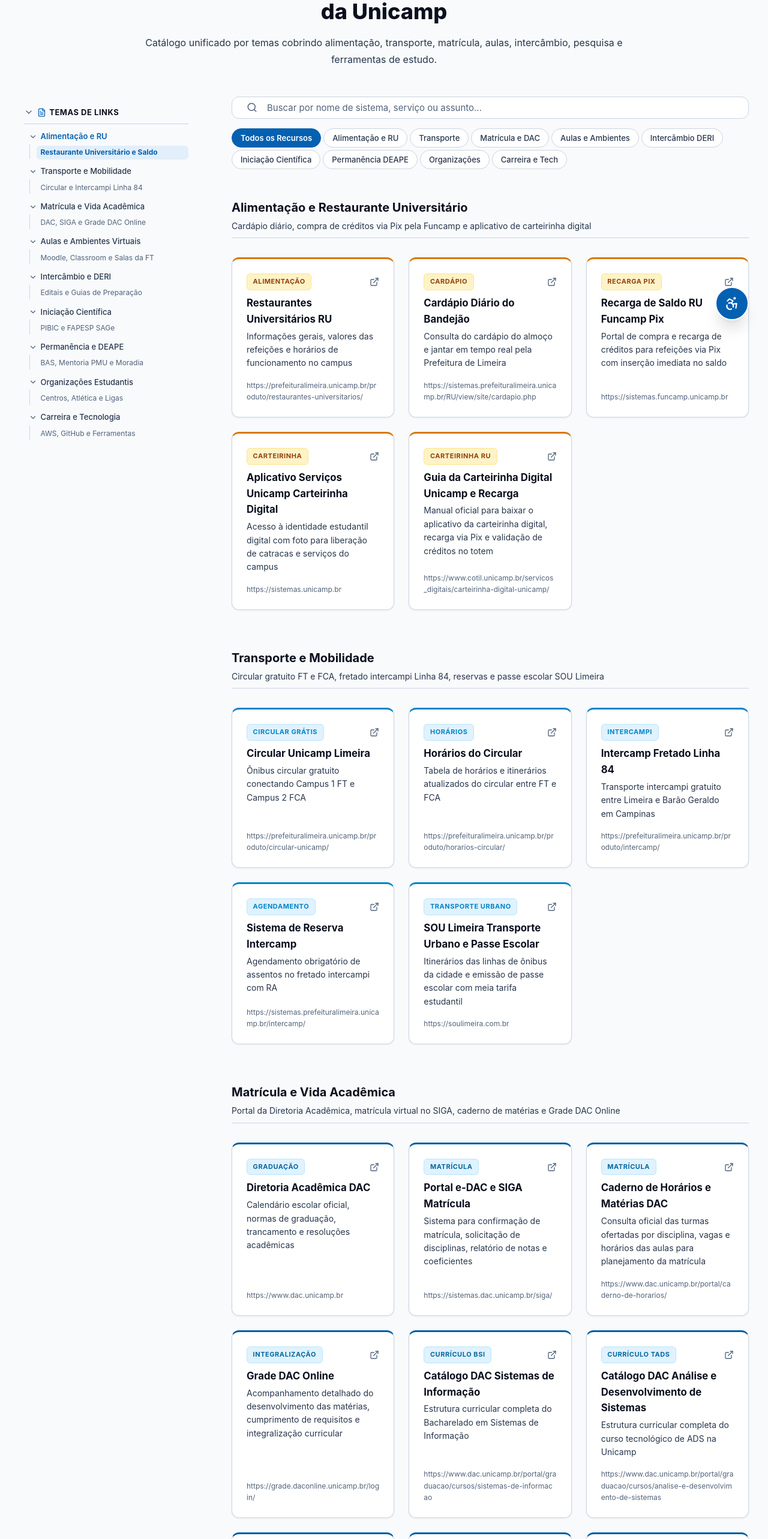
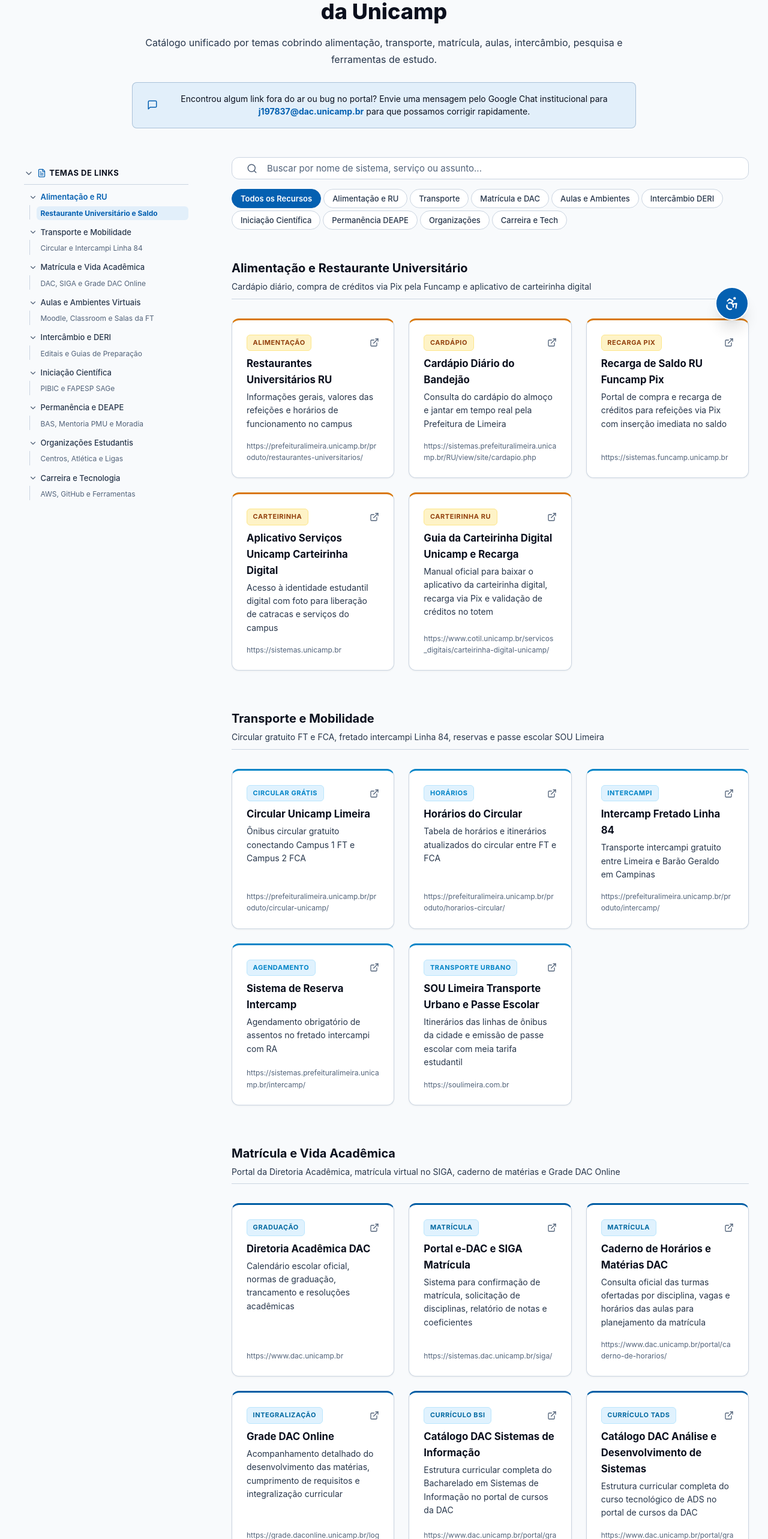
Before and after one commit to JPCalsavara/guia-sobrevivencia-ft, a Next.js app: page /links in a window 1280 px wide. Shown: the part 234-2800 px from the top of the page at 60% size. Built offline with nearby package versions, Linux system fonts and the light colour scheme.

Commit message:
chore(portal): atualizar navegacao da navbar, rodape com canal de contato e links canonicos

```diff
--- a/package.json
+++ b/package.json
@@ -9,7 +9,8 @@
     "lint": "next lint",
     "test": "vitest run",
     "test:watch": "vitest",
-    "vectorize": "node scripts/vectorize-search.mjs"
+    "vectorize": "node scripts/vectorize-search.mjs",
+    "analytics:optimize": "python3 scripts/analytics_optimizer.py"
   },
   "dependencies": {
     "@vercel/analytics": "^2.0.1",
--- a/src/app/carreira/page.tsx
+++ b/src/app/carreira/page.tsx
@@ -1269,7 +1269,7 @@ export default function CarreiraPage() {
                   <ExternalLink size={12} />
                 </a>
                 <a
-                  href="https://www.coursera.org/programs/unicamp-on-coursera"
+                  href="https://www.coursera.org/partners/unicamp"
                   target="_blank"
                   rel="noopener noreferrer"
                   className={`${styles.trackActionBtn} ${styles.green}`}
--- a/src/app/links/links.module.scss
+++ b/src/app/links/links.module.scss
@@ -406,3 +406,31 @@
   font-size: 0.875rem;
   color: var(--text-secondary);
 }
+
+.reportBanner {
+  display: flex;
+  align-items: center;
+  gap: $spacing-md;
+  background-color: var(--ft-blue-soft);
+  border: 1px solid var(--ft-blue-border);
+  border-radius: $radius-md;
+  padding: $spacing-md $spacing-lg;
+  margin-top: $spacing-lg;
+}
+
+.reportIcon {
+  color: var(--ft-blue);
+  flex-shrink: 0;
+}
+
+.reportText {
+  font-size: 0.875rem;
+  color: var(--text-primary);
+  line-height: 1.55;
+  margin: 0;
+
+  strong {
+    color: var(--ft-blue);
+    font-weight: 700;
+  }
+}
--- a/src/app/links/page.tsx
+++ b/src/app/links/page.tsx
@@ -3,7 +3,7 @@
 import React, { useState } from 'react';
 import { motion } from 'framer-motion';
 import { linksData, ResourceLink, LinkCategory } from '@/data/links';
-import { Link2, Search, ExternalLink } from 'lucide-react';
+import { Link2, Search, ExternalLink, MessageSquare } from 'lucide-react';
 import { DocSidebar, TopicItem } from '@/components/DocSidebar/DocSidebar';
 import styles from './links.module.scss';
 
@@ -181,6 +181,14 @@ export default function LinksPage() {
             Catálogo unificado por temas cobrindo alimentação, transporte, matrícula, aulas, intercâmbio, pesquisa e ferramentas de estudo.
           </p>
         </motion.div>
+
+        {/* Banner de Contato e Reporte de Links Quebrados */}
+        <div className={styles.reportBanner}>
+          <MessageSquare size={18} className={styles.reportIcon} aria-hidden="true" />
+          <p className={styles.reportText}>
+            Encontrou algum link fora do ar ou bug no portal? Envie uma mensagem pelo Google Chat institucional para <strong>j197837@dac.unicamp.br</strong> para que possamos corrigir rapidamente.
+          </p>
+        </div>
       </section>
 
       {/* Conteúdo com Barra Lateral Esquerda */}
--- a/src/components/Footer/Footer.module.scss
+++ b/src/components/Footer/Footer.module.scss
@@ -117,10 +117,26 @@
   margin-top: $spacing-3xl;
   padding-top: $spacing-lg;
   border-top: 1px solid var(--border-color);
+  display: flex;
+  flex-direction: column;
+  gap: $spacing-xs;
 }
 
 .copy {
   font-size: 0.8125rem;
   color: var(--text-muted);
   line-height: 1.5;
+  margin: 0;
 }
+
+.bugReport {
+  font-size: 0.8125rem;
+  color: var(--text-secondary);
+  line-height: 1.5;
+  margin: 0;
+
+  strong {
+    color: var(--ft-blue);
+    font-weight: 700;
+  }
+}
--- a/src/components/Footer/Footer.tsx
+++ b/src/components/Footer/Footer.tsx
@@ -120,7 +120,7 @@ export function Footer() {
                 </li>
                 <li>
                   <a
-                    href="https://moodle.unicamp.br"
+                    href="https://moodle.ggte.unicamp.br"
                     target="_blank"
                     rel="noopener noreferrer"
                     aria-label="Moodle Unicamp em nova janela"
@@ -160,6 +160,9 @@ export function Footer() {
           <p className={styles.copy}>
             Guia do Calouro da Faculdade de Tecnologia da Unicamp. Este material é mantido de forma colaborativa e não substitui as normas oficiais publicadas pela Diretoria Acadêmica da Unicamp.
           </p>
+          <p className={styles.bugReport}>
+            Encontrou algum link quebrado ou bug? Envie uma mensagem pelo Google Chat institucional para <strong>j197837@dac.unicamp.br</strong> para reportar problemas e solicitar correções.
+          </p>
         </div>
       </div>
     </footer>
--- a/src/components/Navbar/Navbar.tsx
+++ b/src/components/Navbar/Navbar.tsx
@@ -47,8 +47,8 @@ export function Navbar() {
     { href: '/', label: 'Início', icon: Home },
     { href: '/calouros', label: 'Calouros', icon: GraduationCap },
     { href: '/academico', label: 'Acadêmico', icon: BookOpen },
+    { href: '/carreira', label: 'Carreira', icon: Briefcase },
     { href: '/campus', label: 'Campus', icon: MapPin },
-    { href: '/carreira', label: 'Carreira', icon: Briefcase },
     { href: '/estudos-ia', label: 'IA', icon: Cpu },
     { href: '/links', label: 'Links Úteis', icon: Link2 },
   ];
--- a/src/data/links.ts
+++ b/src/data/links.ts
@@ -139,16 +139,16 @@ export const linksData: ResourceLink[] = [
   {
     id: 'dac-catalogo-bsi',
     title: 'Catálogo DAC Sistemas de Informação',
-    description: 'Estrutura curricular completa do Bacharelado em Sistemas de Informação',
-    url: 'https://www.dac.unicamp.br/portal/graduacao/cursos/sistemas-de-informacao',
+    description: 'Estrutura curricular completa do Bacharelado em Sistemas de Informação no portal de cursos da DAC',
+    url: 'https://www.dac.unicamp.br/portal/graduacao/cursos',
     category: 'matricula',
     badge: 'Currículo BSI',
   },
   {
     id: 'dac-catalogo-tads',
     title: 'Catálogo DAC Análise e Desenvolvimento de Sistemas',
-    description: 'Estrutura curricular completa do curso tecnológico de ADS na Unicamp',
-    url: 'https://www.dac.unicamp.br/portal/graduacao/cursos/analise-e-desenvolvimento-de-sistemas',
+    description: 'Estrutura curricular completa do curso tecnológico de ADS no portal de cursos da DAC',
+    url: 'https://www.dac.unicamp.br/portal/graduacao/cursos',
     category: 'matricula',
     badge: 'Currículo TADS',
   },
@@ -206,7 +206,7 @@ export const linksData: ResourceLink[] = [
     id: 'moodle-unicamp',
     title: 'Moodle Unicamp',
     description: 'Ambiente virtual principal para acesso a slides, apostilas, tarefas e fóruns das disciplinas',
-    url: 'https://moodle.unicamp.br',
+    url: 'https://moodle.ggte.unicamp.br',
     category: 'aulas',
     badge: 'Aulas',
   },
@@ -330,7 +330,7 @@ export const linksData: ResourceLink[] = [
     id: 'prp-pibic',
     title: 'Pró-Reitoria de Pesquisa e PIBIC',
     description: 'Editais anuais de Iniciação Científica com concessão de bolsas do CNPq e modalidades voluntárias',
-    url: 'https://prp.unicamp.br/pibic',
+    url: 'https://prp.unicamp.br/iniciacao-cientifica/',
     category: 'iniciacao-cientifica',
     badge: 'PIBIC CNPq',
   },
@@ -544,7 +544,7 @@ export const linksData: ResourceLink[] = [
     id: 'coursera-unicamp',
     title: 'Coursera for Campus Unicamp',
     description: 'Acesso institucional a cursos e certificações gratuitas de universidades globais com e-mail institucional',
-    url: 'https://www.coursera.org/programs/unicamp-on-coursera',
+    url: 'https://www.coursera.org/partners/unicamp',
     category: 'carreira-tecnologia',
     badge: 'Cursos Online',
   },
```
